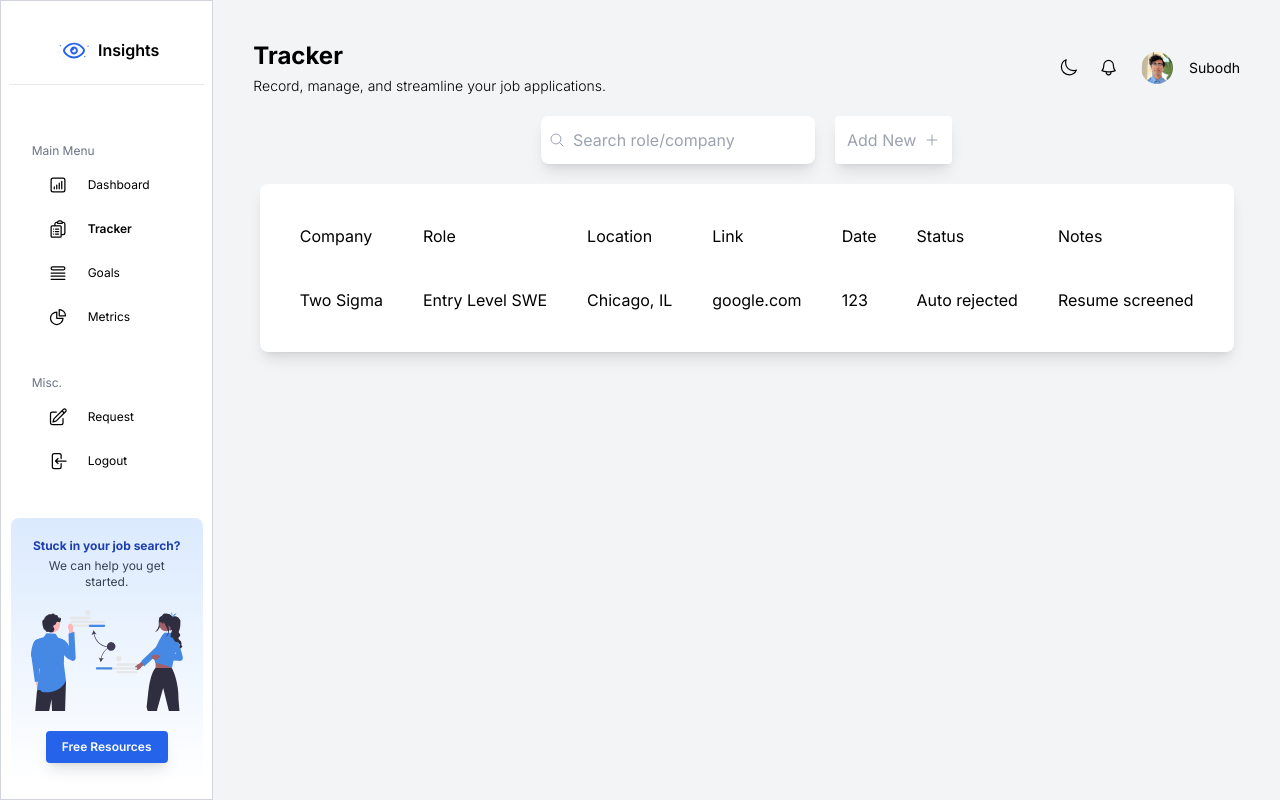
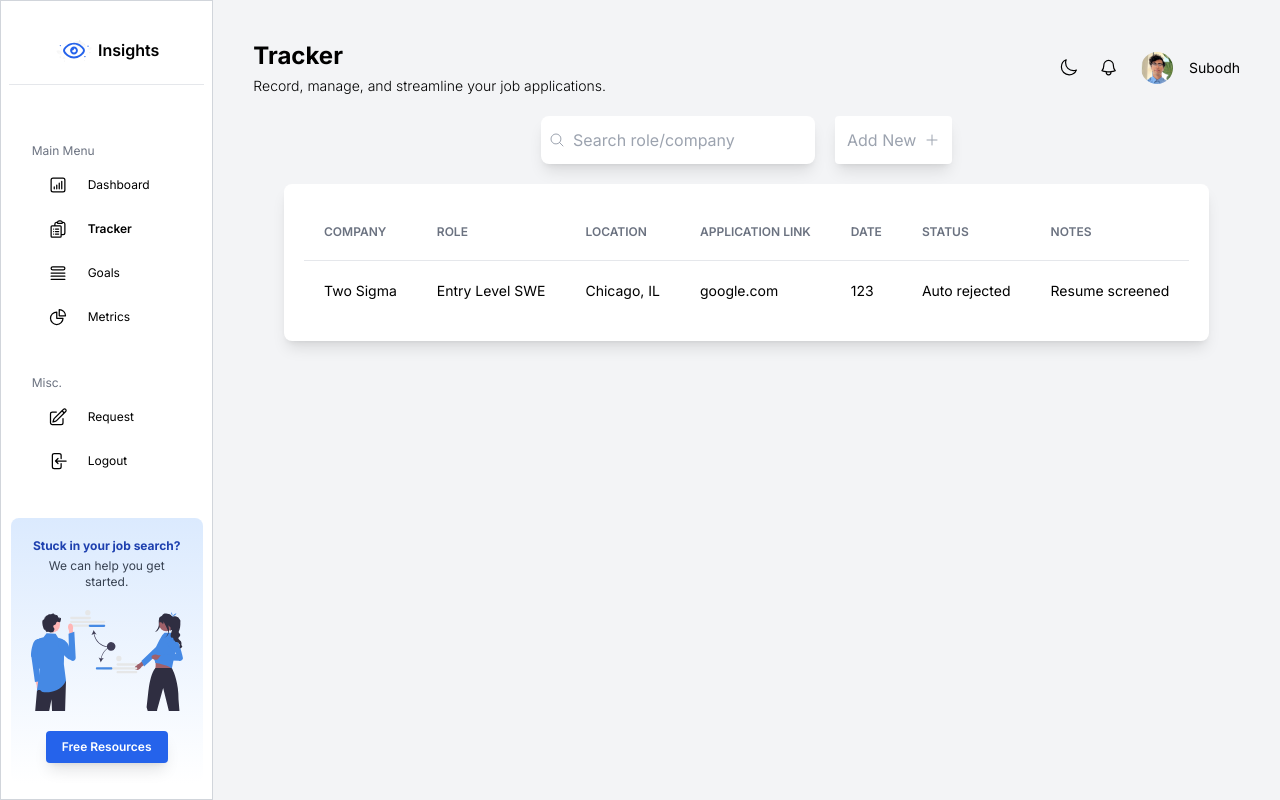
Before and after one commit to skhanal5/Insights, a Next.js app in the folder crud-app/app-tracker/: page /tracker in a window 1280 px wide. Built offline with nearby package versions, Linux system fonts and the light colour scheme.

Commit message:
Added style changes to header and rows

```diff
--- a/crud-app/app-tracker/app/tracker/components/TableHeader.js
+++ b/crud-app/app-tracker/app/tracker/components/TableHeader.js
@@ -1,13 +1,26 @@
 export default function TableHeader() {
-    const headers = ["Company","Role", "Location", "Link", "Date", "Status", "Notes"]
+  const headers = [
+    "Company",
+    "Role",
+    "Location",
+    "Application Link",
+    "Date",
+    "Status",
+    "Notes",
+  ];
 
   return (
     <thead>
       <tr>
         {headers.map((header, index) => (
-            <td className="p-5 text-base" key={index}>{header}</td>
+          <td
+            className="p-5 text-xs font-semibold uppercase text-gray-500 border-b"
+            key={index}
+          >
+            {header}
+          </td>
         ))}
       </tr>
     </thead>
-    )
+  );
 }
--- a/crud-app/app-tracker/app/tracker/components/TableRows.js
+++ b/crud-app/app-tracker/app/tracker/components/TableRows.js
@@ -22,11 +22,11 @@ export default function TableRows() {
   ];
 
   return (
-    <tbody className="divide-y divide-gray-200">
+    <tbody className="mt-1">
       {applications.map((row, rowIndex) => (
         <tr key={rowIndex}>
           {Object.values(headers).map((key, cellIndex) => (
-            <td className="p-5 whitespace-nowrap" key={cellIndex}>{row[key]}</td>
+            <td className="p-5 text-sm whitespace-nowrap text-left" key={cellIndex}>{row[key]}</td>
           ))}
         </tr>
       ))}
```
Lines whose indentation alone changed are shown as unchanged.
